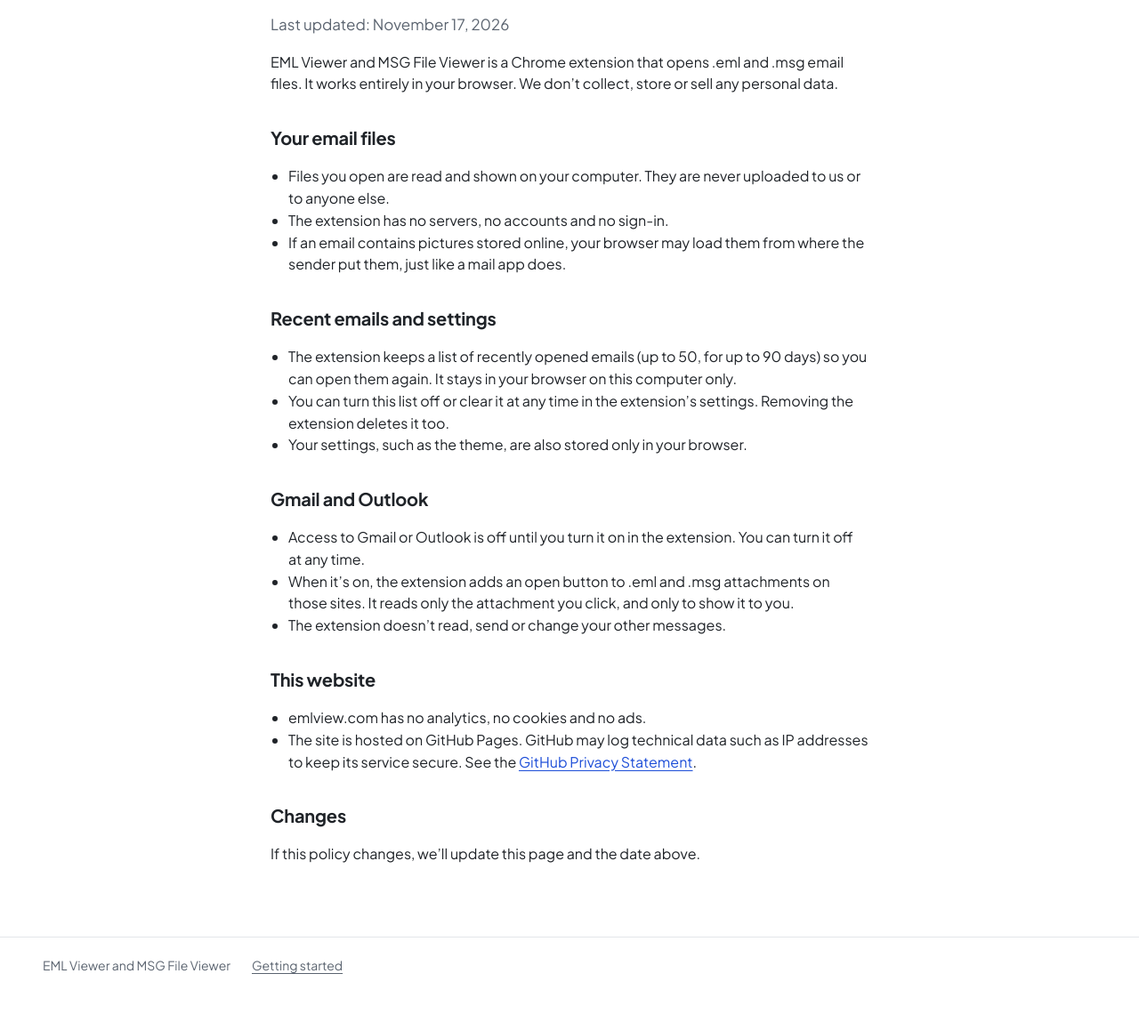
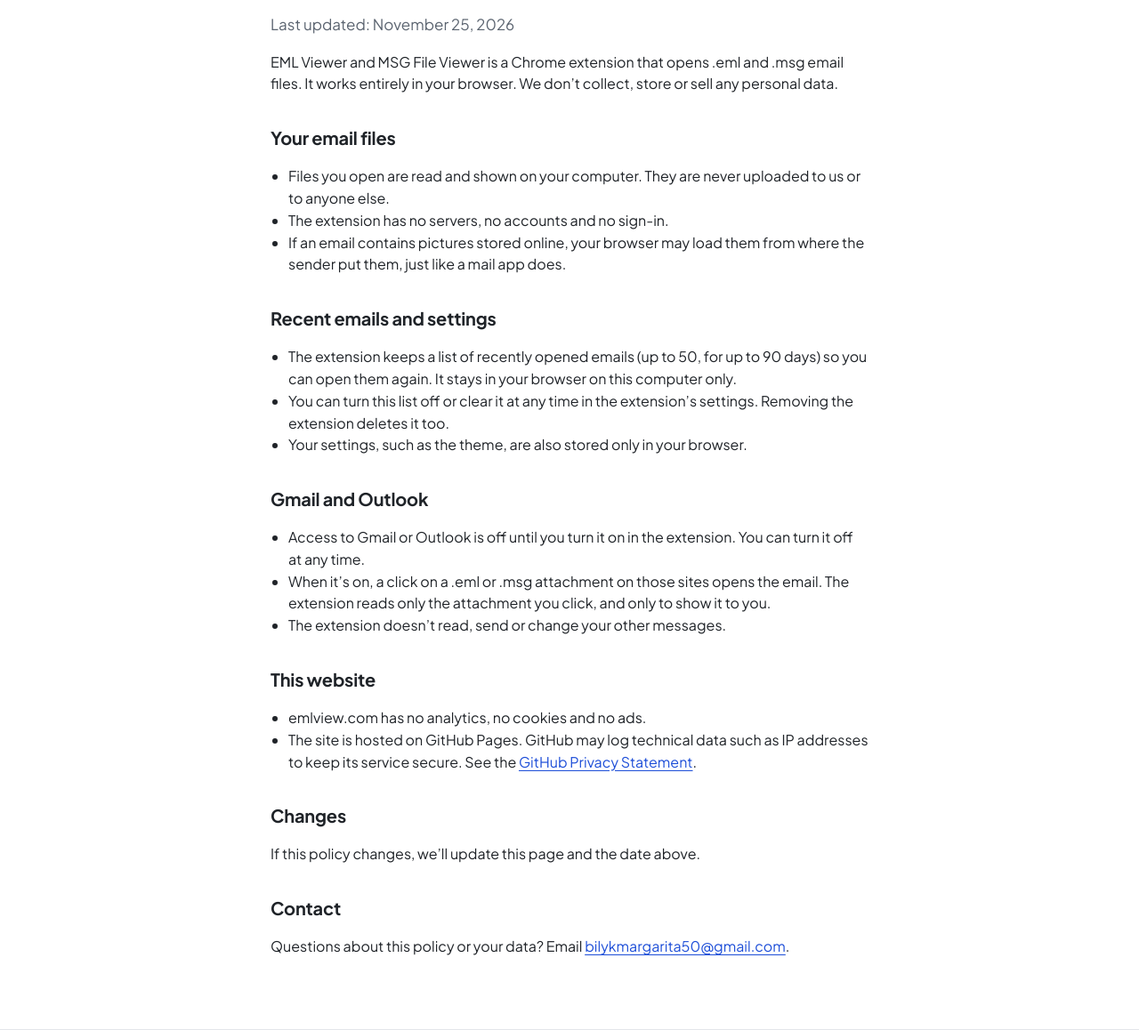
Before and after one commit to Marharyta21/emlview-site, a plain HTML site: page privacy/index.html in a window 1280 px wide. Shown: the part 142-1300 px from the top of the page at 89% size. Before the commit the page ends 1260 px from the top, so only its background shows below. Drawn offline with Linux system fonts and the light colour scheme.

Commit message:
Publish site from eml-viewer/site (e7552cd)

```diff
--- a/privacy/index.html
+++ b/privacy/index.html
@@ -17,7 +17,7 @@
 
 <main class="wrap prose">
   <h1>Privacy policy</h1>
-  <p class="lead">Last updated: November 17, 2026</p>
+  <p class="lead">Last updated: November 25, 2026</p>
 
   <p>EML Viewer and MSG File Viewer is a Chrome extension that opens .eml and .msg email files. It works entirely in your browser. We don’t collect, store or sell any personal data.</p>
 
@@ -38,7 +38,7 @@
   <h2>Gmail and Outlook</h2>
   <ul>
     <li>Access to Gmail or Outlook is off until you turn it on in the extension. You can turn it off at any time.</li>
-    <li>When it’s on, the extension adds an open button to .eml and .msg attachments on those sites. It reads only the attachment you click, and only to show it to you.</li>
+    <li>When it’s on, a click on a .eml or .msg attachment on those sites opens the email. The extension reads only the attachment you click, and only to show it to you.</li>
     <li>The extension doesn’t read, send or change your other messages.</li>
   </ul>
 
@@ -50,6 +50,9 @@
 
   <h2>Changes</h2>
   <p>If this policy changes, we’ll update this page and the date above.</p>
+
+  <h2>Contact</h2>
+  <p>Questions about this policy or your data? Email <a href="mailto:bilykmargarita50@gmail.com">bilykmargarita50@gmail.com</a>.</p>
 </main>
 
 <footer class="site-footer">
```
